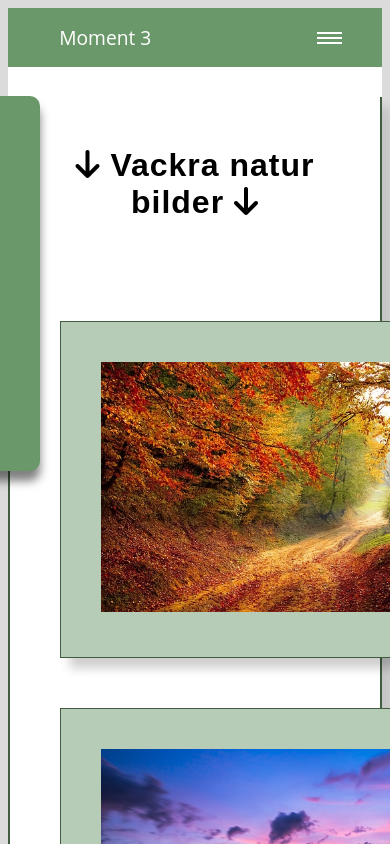
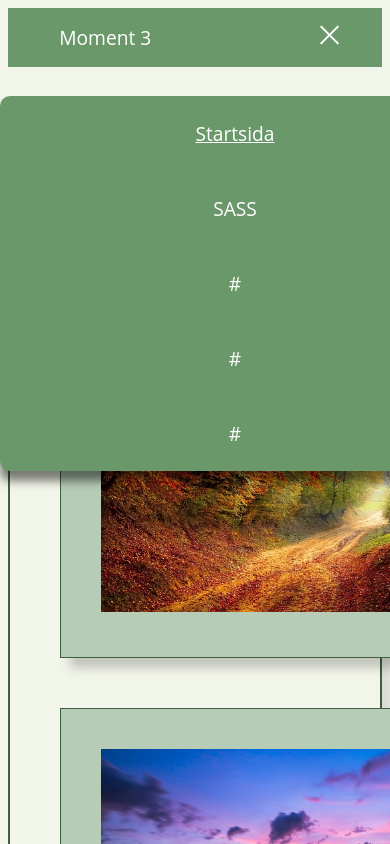
Before and after one commit to tildejanssen/moment3-dt211g, a website built with Parcel: page src/index.html in a window 390 px wide. Both pictures are taken after a click on the element 329 px from the left and 37 px from the top of the page. Shown: the top 844 px of the page. Built offline with nearby package versions, Linux system fonts and the light colour scheme.

Commit message:
responsiv navbar

```diff
--- a/src/css/_base.scss
+++ b/src/css/_base.scss
@@ -1,4 +1,4 @@
-$primary-bg:rgb(219, 219, 219);
+$primary-bg:#f2f5ea;
 $primary-green:rgb(107, 152, 107);
 $light-green:rgb(131, 185, 131);
 $lighter-green:lighten($primary-green, 25%);
--- a/src/css/_layout.scss
+++ b/src/css/_layout.scss
@@ -7,6 +7,8 @@
 body{
     background-color: base.$primary-bg;
 }
+
+
 
 header{
     background-color: base.$primary-green;
@@ -52,3 +54,7 @@ footer{
 .bar {
     background-color: base.$white;
 }
+
+.main-container{
+    background-color:base.$primary-bg;
+}
--- a/src/css/main.scss
+++ b/src/css/main.scss
@@ -73,7 +73,7 @@ footer{
     /*Omvandlas till hamburger meny vid max width 1024px */
     .nav-menu {
       position: fixed;
-      left: -100%;
+      left: -1000%;
       top: 5rem;
       z-index: 1000;
       /* så menyn visas över innehållet*/
@@ -142,7 +142,6 @@ footer{
     display: grid;
     grid-template-columns: repeat(4, 1fr);
     align-items: start;
-    background-color: white;
   }
 
   .container1{
--- a/src/js/main.js
+++ b/src/js/main.js
@@ -0,0 +1,21 @@
+//navbar//
+const hamburger = document.querySelector(".hamburger");
+const navMenu = document.querySelector(".nav-menu");
+const navLink = document.querySelectorAll(".nav-link");
+
+hamburger.addEventListener("click", mobileMenu);
+navLink.forEach((n) => n.addEventListener("click", closeMenu));
+
+function mobileMenu() {
+  hamburger.classList.toggle("active");
+  navMenu.classList.toggle("active");
+}
+
+function closeMenu() {
+  hamburger.classList.remove("active");
+  navMenu.classList.remove("active");
+}
+
+const currentPage = window.location.href;
+
+const navLinks = document.querySelectorAll('.nav-link');
```
Also changed, not shown: 4 other files.
